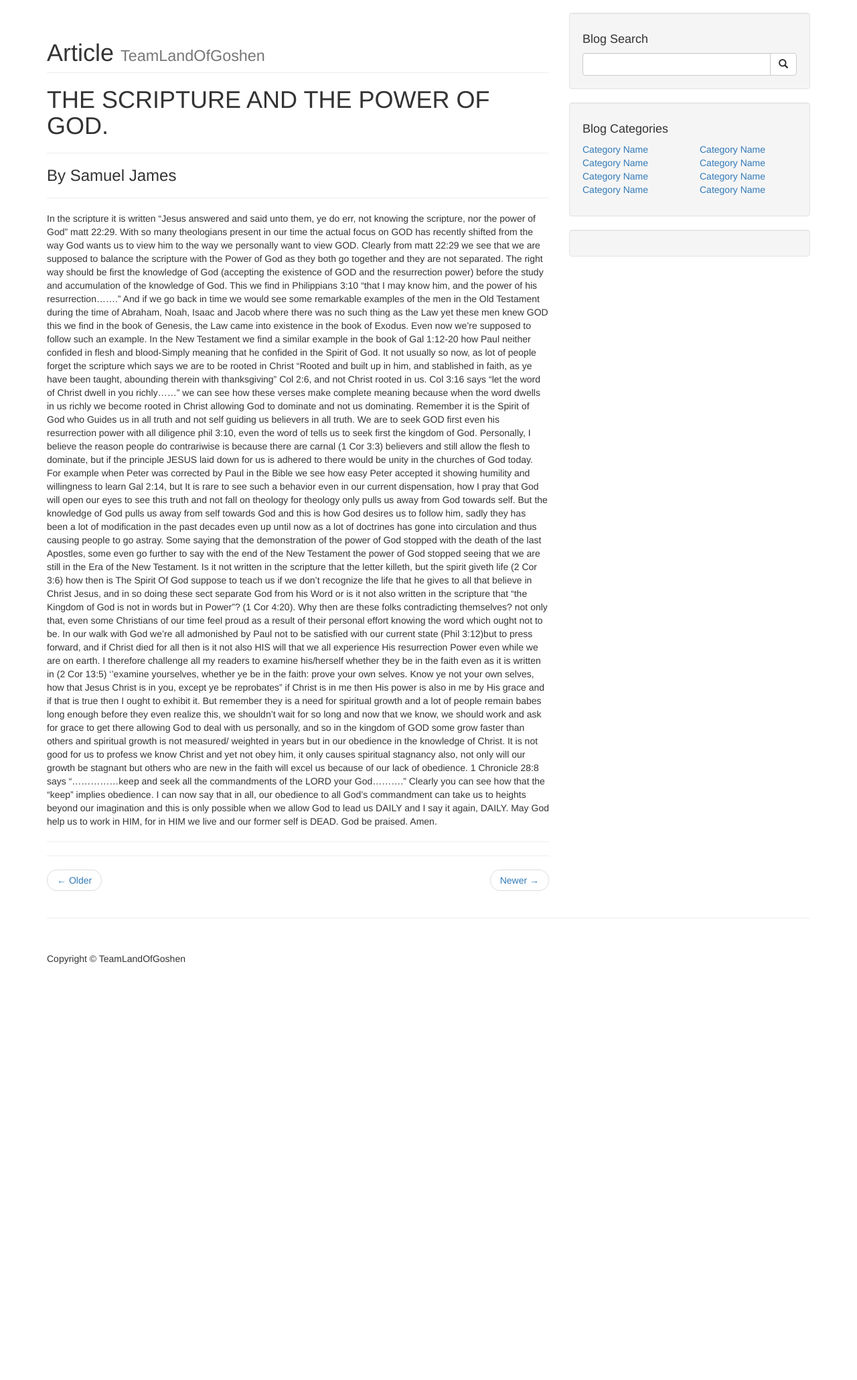
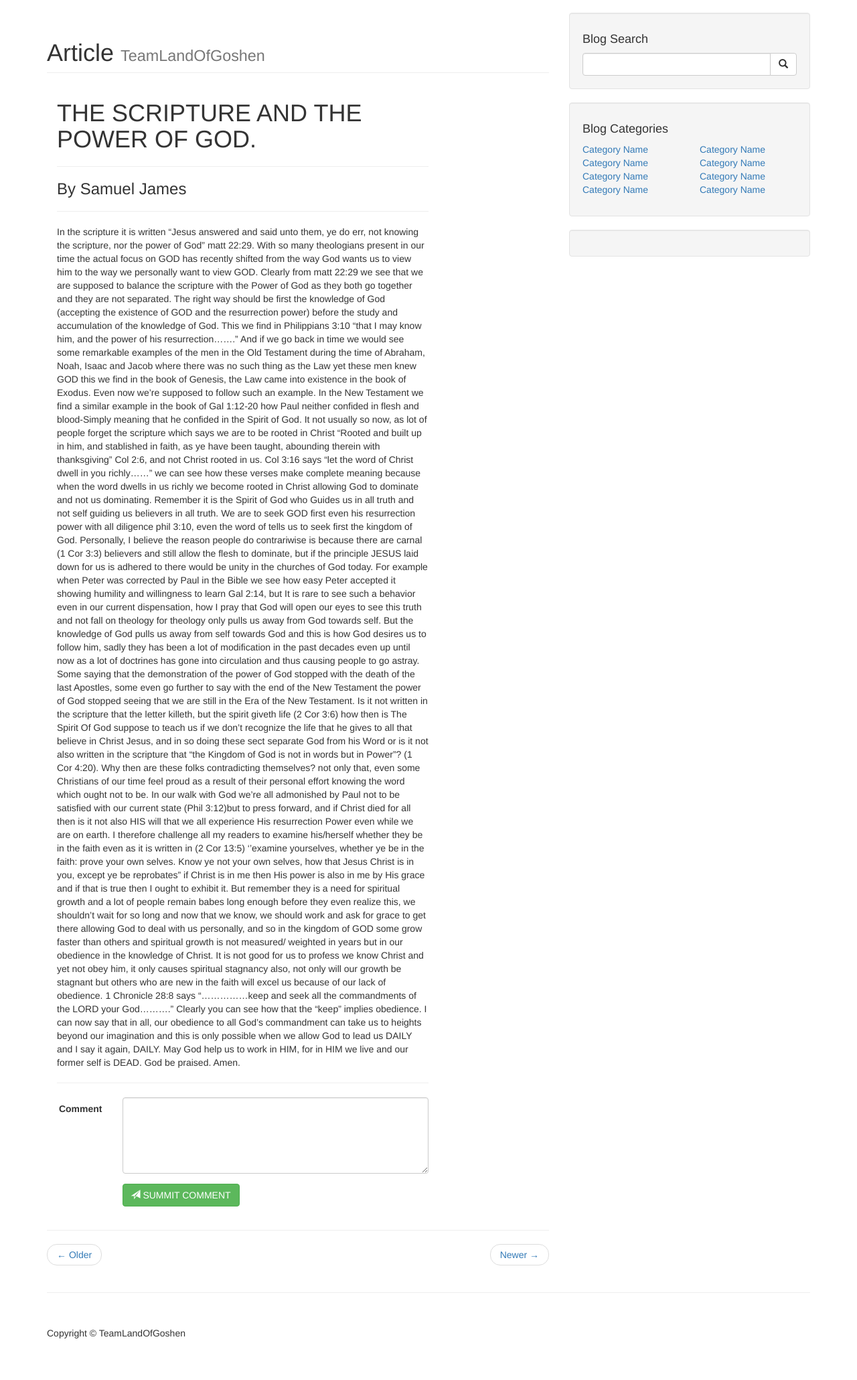
Before and after one commit to andela-sjames/teamblog, a Django app: page /articles/get/1/ in a window 1280 px wide. Shown: the part 51-2111 px from the top of the page at 67% size. Before the commit the page ends 1490 px from the top, so only its background shows below. Run offline with Django 3.2, Linux system fonts and the light colour scheme; data comes from the database, SQL or seed files in the repository; both versions use the stored data as it was after the commit; parts of the project's set-up code (start-up, migrations or seed data) failed here and were passed over; some libraries are stand-ins or nearby versions.

Commit message:
added comment form using pure html and css

```diff
--- a/tlogblog/article/models.py
+++ b/tlogblog/article/models.py
@@ -10,7 +10,7 @@ class Article(models.Model):
 	title = models.CharField(max_length = 200)
 	body = models.TextField()
 	pub_date = models.DateTimeField('date published')
-	thumbnail = models.FileField(upload_to=get_upload_file_name, blank = True)    #required = False)
+	thumbnail = models.FileField(upload_to=get_upload_file_name, blank = True)
 
 	def __unicode__(self):
 		return self.title
--- a/tlogblog/article/views.py
+++ b/tlogblog/article/views.py
@@ -93,8 +93,7 @@ def register_user(request):
 
 
     args = {}
-    args.update(csrf(request))
-
+    args.update(csrf(request)),
     args['form'] = MyRegistrationForm()
 
     return render(request,'register.html',args)
@@ -164,3 +163,13 @@ class ArticleListView(ListView):
         context = super(ArticleListView, self).get_context_data(**kwargs)
         context['now'] = timezone.now()
         return context
+'''
+class UserSignupView(TemplateView):
+  template_name = 'account/signup.html'
+
+  def get_context_data(self, **kwargs):
+    auth_token = unicode(csrf(self.request)['csrf_token'])
+    context = super(UserSignupView,self).get_context_data(**kwargs)
+    context['csrf_token'] = auth_token
+    return context
+'''
--- a/tlogblog/templates/article.html
+++ b/tlogblog/templates/article.html
@@ -3,14 +3,51 @@
 
 {% block content %}
 
+<div class="container">
+    <div class="row">
+        <div class="col-md-6">
           <h1>{{ article.title }}</h1>
           <hr>
           <h3>By {{ article.author }}</h3>
           <hr>
           <p>{{ article.body }}</p>
           <hr>
+       </div>
+    </div>
+</div>
+
+<div class="container">
+    <div class="row">
+        <div class="col-md-6">
 {% if article.thumbnail %}
 <p><img src = "/assets/{{article.thumbnail}}" height = "300" width = "600"/></P>
 {% endif %}
+       </div>
+    </div>
+</div>
+
+<div class="container">
+    <div class="row">
+        <div class="col-md-6">
+
+            <form action="#" method="post" class="form-horizontal" id="commentForm" role="form"> {% csrf_token %}
+                <div class="form-group">
+                    <label for="email" class="col-sm-2 control-label">Comment</label>
+                    <div class="col-sm-10">
+                      <textarea class="form-control" name="addComment" id="addComment" rows="5"></textarea>
+                    </div>
+                </div>
+
+                <div class="form-group">
+                    <div class="col-sm-offset-2 col-sm-10">
+                        <button class="btn btn-success btn-circle text-uppercase" type="submit" id="submitComment"><span class="glyphicon glyphicon-send"></span> Summit comment</button>
+                    </div>
+                </div>
+            </form>
+            </div>
+    </div>
+</div>
+
+
 
 {% endblock %}
```
Also changed, not shown: tlogblog/templates/articles.html (+8 -0 lines), tlogblog/templates/articlesview.html (+7 -1 lines), tlogblog/store.sqlite3, 7 other files. Lines whose indentation alone changed are shown as unchanged.
